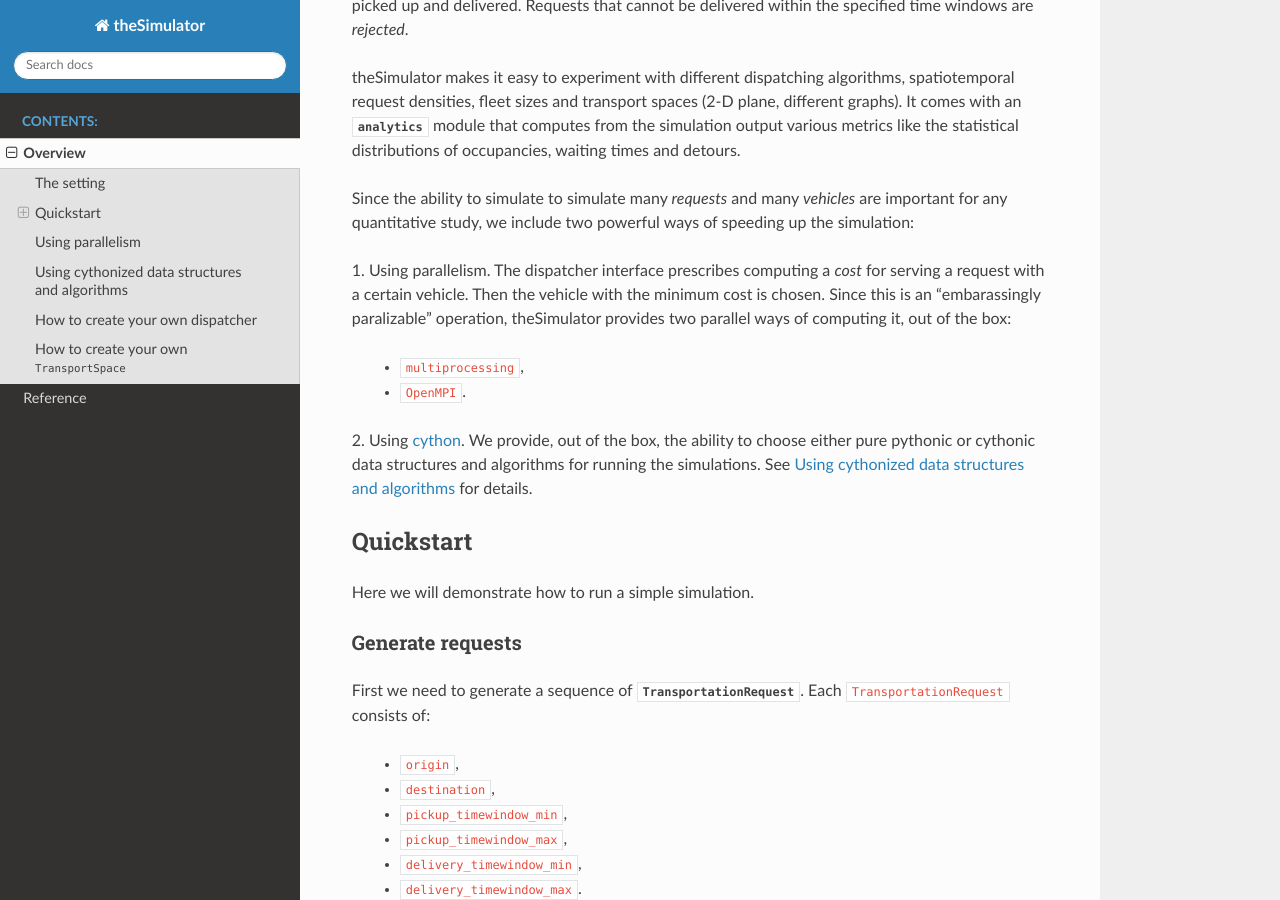
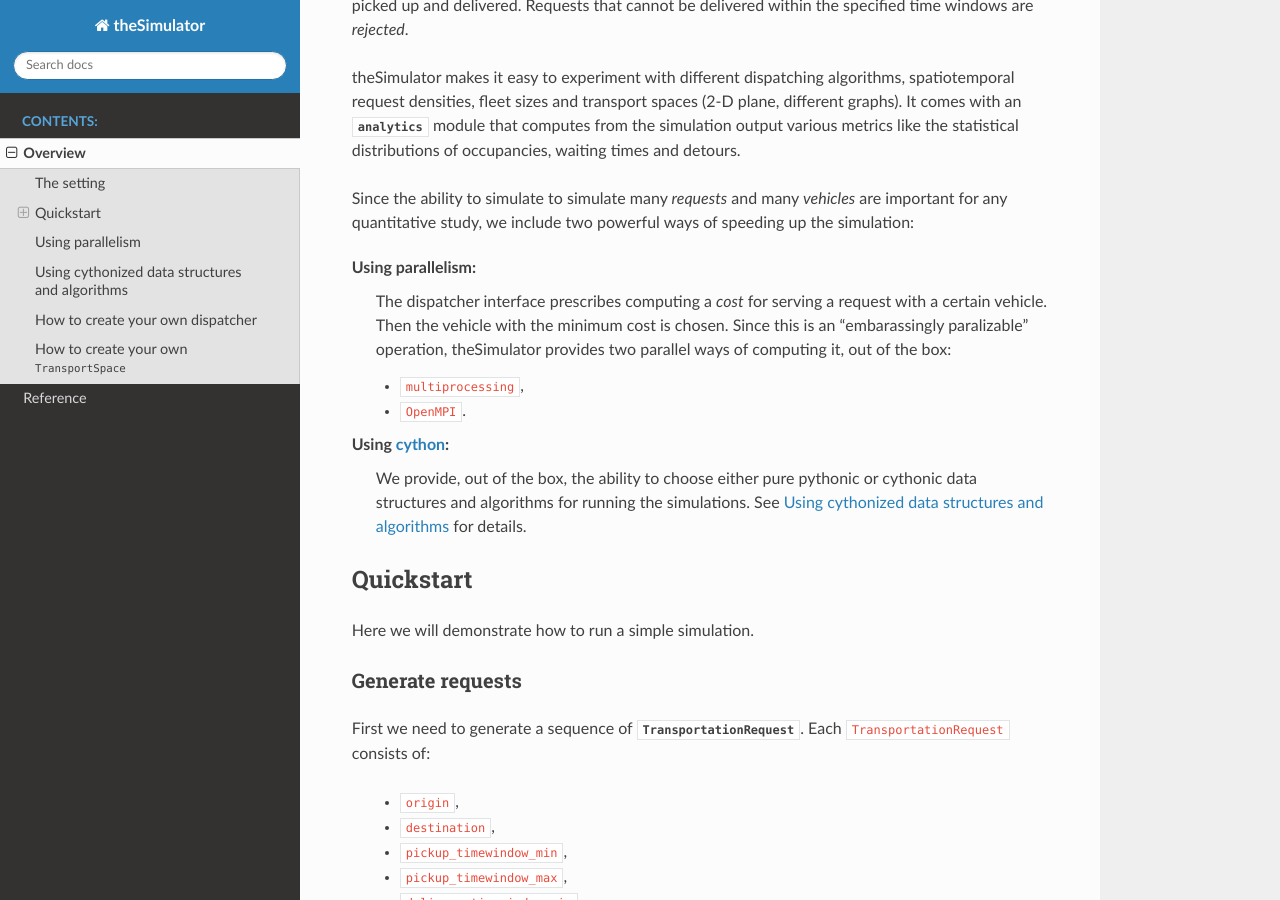
Before and after one commit to PhysicsOfMobility/ridepy, a Sphinx documentation site: the page built from docs/overview.rst, in a window 1280 px wide and 900 px high, scrolled down 390 px. Built offline with Sphinx 7.4.7 and the Read the Docs theme 2.0.0, drawn with Linux system fonts in a browser that asks for light colours; pages that are not in the unit, such as notebooks, are missing from menus.

```diff
--- a/docs/overview.rst
+++ b/docs/overview.rst
@@ -30,17 +30,20 @@ Since the ability to simulate to simulate many *requests* and many *vehicles*
 are important for any quantitative study, we include two powerful ways of
 speeding up the simulation:
 
-1. Using parallelism. The dispatcher interface prescribes computing a *cost* for
-serving a request with a certain vehicle. Then the vehicle with the minimum cost
-is chosen. Since this is an "embarassingly paralizable" operation, theSimulator
-provides two parallel ways of computing it, out of the box:
+Using parallelism:
+   The dispatcher interface prescribes computing a *cost* for
+   serving a request with a certain vehicle. Then the vehicle with the minimum cost
+   is chosen. Since this is an "embarassingly paralizable" operation, theSimulator
+   provides two parallel ways of computing it, out of the box:
 
-  - ``multiprocessing``,
-  - ``OpenMPI``.
-2. Using `cython <https://cython.readthedocs.io/en/latest/>`_. We provide, out of
-the box, the ability to choose either pure pythonic or cythonic data structures
-and algorithms for running the simulations. See :ref:`using_cython` for
-details.
+   - ``multiprocessing``,
+   - ``OpenMPI``.
+
+Using `cython <https://cython.readthedocs.io/en/latest/>`_:
+   We provide, out of
+   the box, the ability to choose either pure pythonic or cythonic data structures
+   and algorithms for running the simulations. See :ref:`using_cython` for
+   details.
 
 
 Quickstart
--- a/docs/reference.rst
+++ b/docs/reference.rst
@@ -9,5 +9,6 @@ Reference
    fleet_state
    vehicle_state
    data_structures
+   events
    utils
    cythonic_stuff
```
Also changed, not shown: docs/fleet_state.rst (+42 -12 lines), docs/introduction.rst (+1 -7 lines), docs/conf.py (line endings or trailing spaces), 2 other files.
